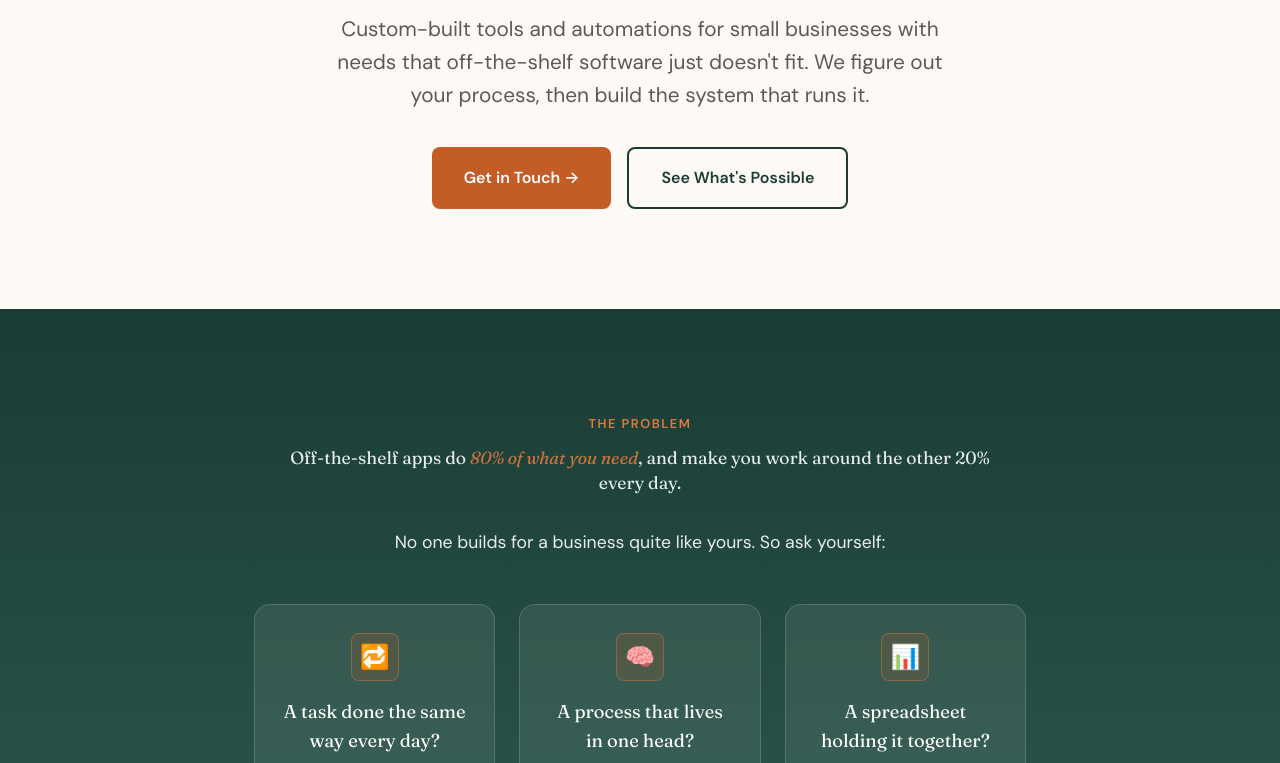
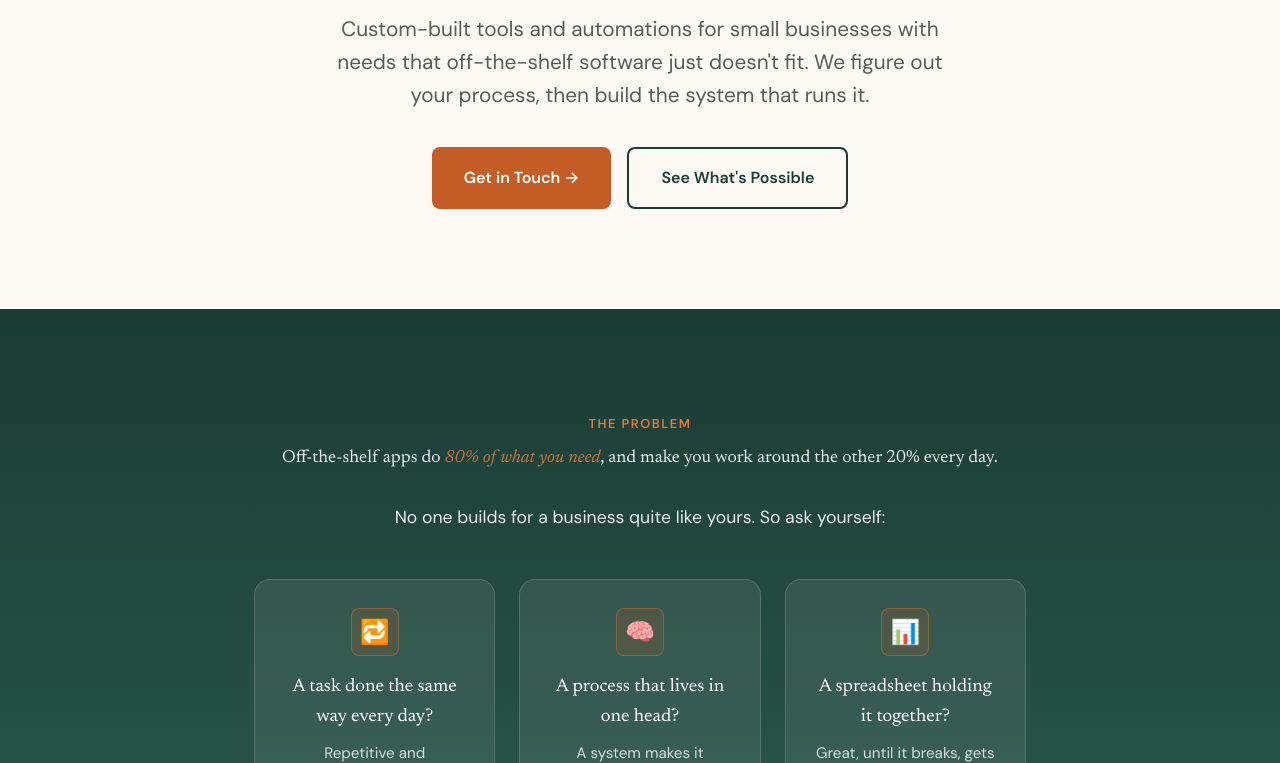
Before and after one commit to SmallBizAdmin/smallbizsystems, a plain HTML site: page index.html in a window 1280 px wide. Shown: the part 562-1325 px from the top of the page. Drawn offline with Linux system fonts and the light colour scheme.

Commit message:
Update index.html

```diff
--- a/index.html
+++ b/index.html
@@ -12,7 +12,7 @@
     <meta name="description" content="Custom-built software and automation for small businesses. Built around how you already work, not the other way around. Brisbane-based.">
     <link rel="preconnect" href="https://fonts.googleapis.com">
     <link rel="preconnect" href="https://fonts.gstatic.com" crossorigin>
-    <link href="https://fonts.googleapis.com/css2?family=DM+Sans:ital,opsz,wght@0,9..40,400;0,9..40,500;0,9..40,600;0,9..40,700;1,9..40,400&family=Fraunces:ital,opsz,wght@0,9..144,400;0,9..144,600;0,9..144,700;1,9..144,400&display=swap" rel="stylesheet">
+    <link href="https://fonts.googleapis.com/css2?family=DM+Sans:ital,opsz,wght@0,9..40,400;0,9..40,500;0,9..40,600;0,9..40,700;1,9..40,400&family=Newsreader:ital,opsz,wght@0,6..72,400;0,6..72,500;0,6..72,600;0,6..72,700;1,6..72,400&display=swap" rel="stylesheet">
     <style>
         :root {
             --color-bg: #FDFAF6;
@@ -25,7 +25,7 @@
             --color-text-muted: #5A5A5A;
             --color-white: #FFFFFF;
             --color-border: #E0D6C8;
-            --font-display: 'Fraunces', Georgia, serif;
+            --font-display: 'Newsreader', Georgia, serif;
             --font-body: 'DM Sans', -apple-system, sans-serif;
             --shadow-sm: 0 2px 8px rgba(26, 60, 52, 0.08);
             --shadow-md: 0 4px 20px rgba(26, 60, 52, 0.12);
```
